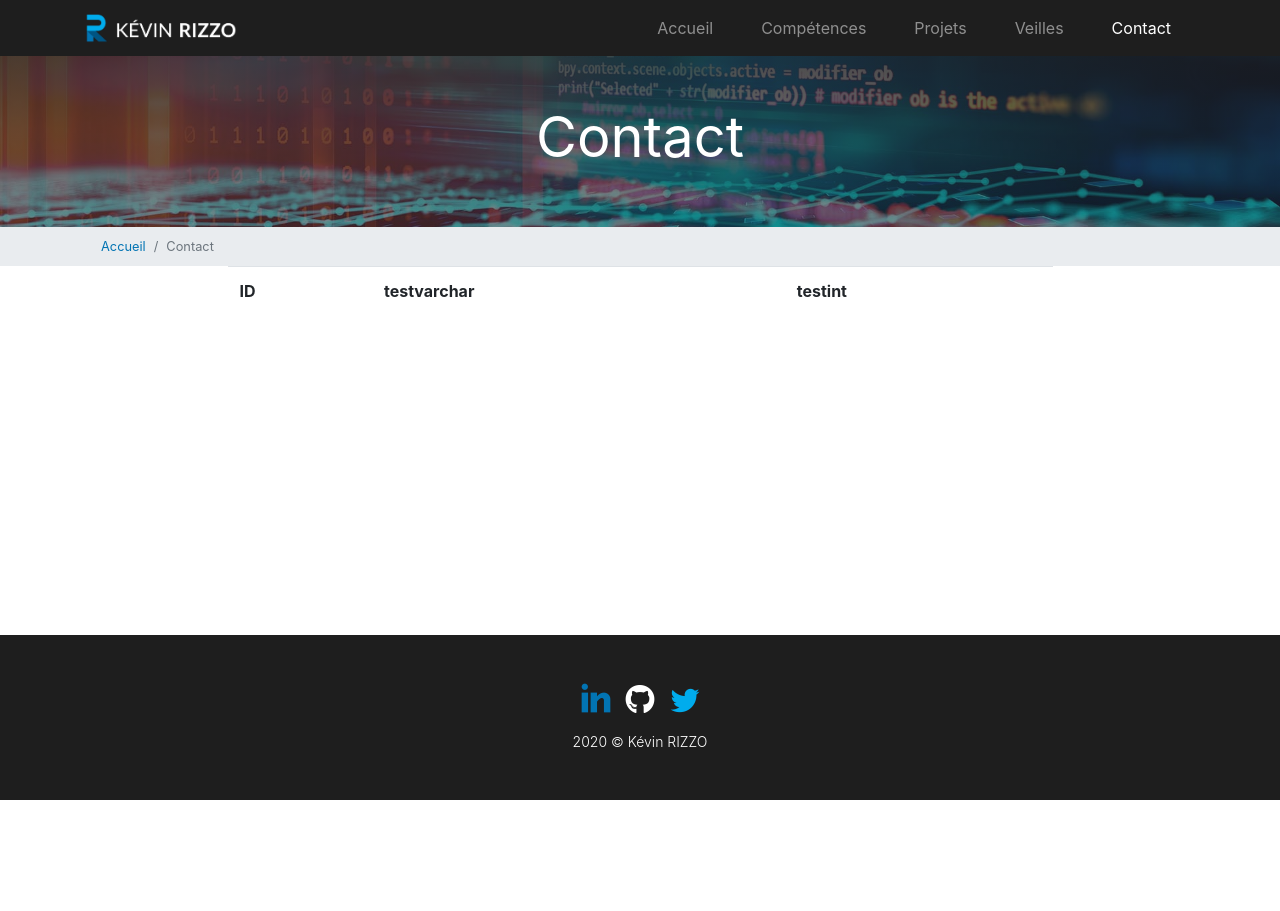
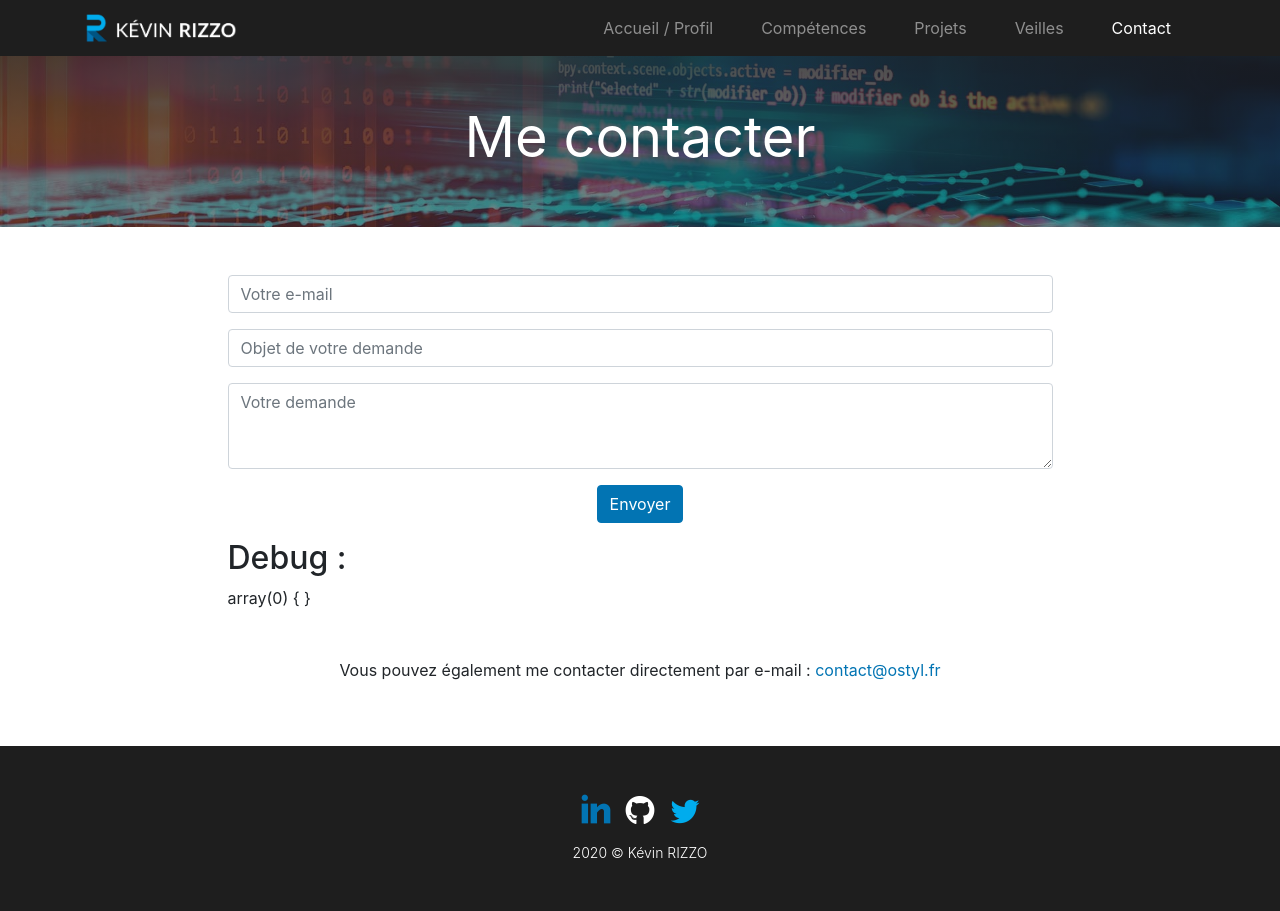
Before and after one commit to rizzok/portfolio-bts-sio, a PHP site: page /pages/contact.php in a window 1280 px wide. Before the commit the page ends 800 px from the top, so only its background shows below. Run offline with PHP 8.4, Linux system fonts and the light colour scheme; data that the repository does not hold is empty; some libraries are stand-ins or nearby versions.

Commit message:
ajout du formulaire de contact

```diff
--- a/css/style.css
+++ b/css/style.css
@@ -88,7 +88,7 @@ a:hover {
     background-color: #E9ECEF;
 }
 
-/****** PAGES DEBUT ******/
+/********* PAGES DEBUT *********/
 /*** PROJETS ***/
 @media (max-width: 991px) {
   #projets #sites-web .card img {
@@ -96,7 +96,7 @@ a:hover {
   }
 }
 
-/****** PAGES FIN ******/
+/********* PAGES FIN *********/
 
 /*** ARTICLE ***/
 
--- a/inc/db.php
+++ b/inc/db.php
@@ -5,7 +5,7 @@ $user = 'root';
 $pass = '';
 
 try {
-    $db = new PDO('mysql:host=localhost;dbname=ostylfrtfjwpport;port=3308', $user, $pass);
+    $db = new PDO('mysql:host=localhost;dbname=ostylfrtfjphport;port=3308', $user, $pass);
 
 } catch (PDOException $e) {
     print "Erreur : " . $e->getMessage() . "<br/>";
--- a/inc/header.php
+++ b/inc/header.php
@@ -67,7 +67,7 @@
                     <ul class="navbar-nav ml-auto">
                         <li class="nav-item px-3<?php if(isset($navbar_section) && $navbar_section == "index") echo' active'; ?>">
                             <a class="nav-link" href="/">
-                                Accueil
+                                Accueil / Profil
                                 <?php if(isset($navbar_section) && $navbar_section=="index") echo' <span class="sr-only">(current)</span>'; ?>
                             </a>
                         </li>
--- a/pages/competences.php
+++ b/pages/competences.php
@@ -7,7 +7,7 @@ require '../inc/header.php';
 ?>
 
         <div id="page-top-section" class="p-3 p-md-5 text-center">
-            <h1 class="display-4 font-weight-normal text-white">Compétences</h1>
+            <h1 class="display-4 font-weight-normal text-white">Mes compétences</h1>
         </div>
 
         <div class="breadcrumb-container d-none d-sm-block">
--- a/pages/contact.php
+++ b/pages/contact.php
@@ -1,60 +1,63 @@
 <?php
+session_start();
+
 $page_title = "Contact - Portfolio de Kévin RIZZO | BTS SIO option SLAM";
 $page_description = "Contact - Kévin RIZZO, étudiant en BTS SIO SLAM";
 $navbar_section = 'contact';
 
 require '../inc/header.php';
-
-// TEST DB QUERY
-$req = $db->prepare('SELECT * FROM contact');
-$req->execute();
-
-
 ?>
 
 <div id="page-top-section" class="p-3 p-md-5 text-center">
-            <h1 class="display-4 font-weight-normal text-white">Contact</h1>
+            <h1 class="display-4 font-weight-normal text-white">Me contacter</h1>
         </div>
 
-        <div class="breadcrumb-container d-none d-sm-block">
-            <div class="container">
-                <nav aria-label="breadcrumb">
-                    <ol class="breadcrumb">
-                        <li class="breadcrumb-item"><a href="/" class="breadcrumb-item-unactive">Accueil</a></li>
-                        <li class="breadcrumb-item active" aria-current="page">Contact</li>
-                    </ol>
-                </nav>
-            </div>
-        </div>
-
-		<div class="container">
+		<div class="container my-5">
 			<div class="row">
 				<div class="col-lg-9 m-auto">
 
-				<table class="table">
-                    <tr>
-                        <th>ID</th>
-                        <th>testvarchar</th>
-                        <th>testint</th>
-                    </tr>
+					<?php if(isset($_SESSION['errors'])): ?>
+						<div class="alert alert-danger text-center p-3">
+							<?= implode('<br>', $_SESSION['errors']); ?>
+						</div>
+					<?php endif; ?>
+					<?php if(isset($_SESSION['success'])): ?>
+						<div class="alert alert-success text-center p-3">
+							Votre message a bien été envoyé
+						</div>
+					<?php endif; ?>
+
+					<form action="post_contact.php" method="POST">
+						<div class="form-group">
+							<input type="email" name="email" placeholder="Votre e-mail" class="form-control" value="<?= isset($_SESSION['inputs']['email']) ? $_SESSION['inputs']['email'] : ''; ?>" required/>
+						</div>
+						<div class="form-group">
+							<input type="text" name="object" placeholder="Objet de votre demande" class="form-control" value="<?= isset($_SESSION['inputs']['object']) ? $_SESSION['inputs']['object'] : ''; ?>" required/>
+						</div>
+						<div class="form-group">
+							<textarea name="message" placeholder="Votre demande" class="form-control" rows="3" required><?= isset($_SESSION['inputs']['message']) ? $_SESSION['inputs']['message'] : ''; ?></textarea>
+						</div>
+						<div class="form-group text-center">
+							<button type="submit" class="btn btn-primary">Envoyer</button>
+						</div>
+					</form>
+
+					<h2>Debug :</h2>
+					<?= var_dump($_SESSION); ?>
 
 
-            <?php
-            // affichage des données dans un tableau html
-            while ($donnees = $req->fetch()) {
-                echo '<tr>
-                        <td>'.$donnees['id'].'</td>
-                        <td>'.$donnees['testvarchar'].'</td>
-                        <td>'.$donnees['testint'].'</td>
-                    </tr>';
-            }
-            ?>
+                </div>
+			</div>
+			<div class="row my-5">
+				<div class="col-lg-9 m-auto text-center">
+					<p>Vous pouvez également me contacter directement par e-mail : <a href="mailto:contact@ostyl.fr">contact@ostyl.fr</a></p>
+				</div>
+			</div>
+		</div>
 
-
-                </table>
-
-                </div>
-            </div>
-        </div>
-
-<?php require '../inc/footer.php';?>
+<?php
+require '../inc/footer.php';
+unset($_SESSION['inputs']);
+unset($_SESSION['success']);
+unset($_SESSION['errors']);
+?>
--- a/pages/projets.php
+++ b/pages/projets.php
@@ -9,7 +9,7 @@ require '../inc/header.php';
         <div id="projets">
 
             <div id="page-top-section" class="p-3 p-md-5 text-center">
-                <h1 class="display-4 font-weight-normal text-white">Projets</h1>
+                <h1 class="display-4 font-weight-normal text-white">Mes projets</h1>
             </div>
 
             <div class="breadcrumb-container d-none d-sm-block">
```
Also changed, not shown: pages/post_contact.php (added, +27 -0 lines), transfer.md (+7 -2 lines), asuppr/.htaccess (added).
